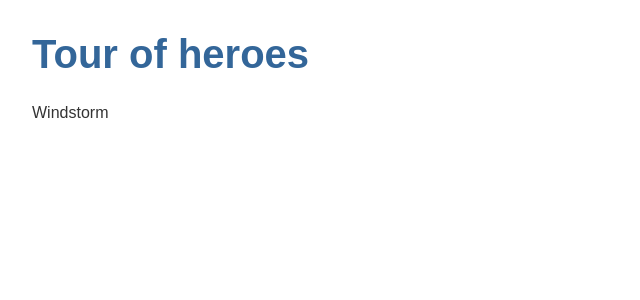
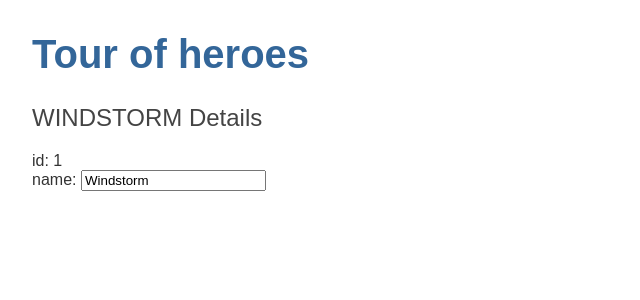
Before and after one commit to vinishkoChan/tour-of-heroes, an Angular app: page / in a window 1280 px wide. Shown: the top 300 px of the page, without its empty margins (0-640 px from the left). Built offline with nearby package versions, Linux system fonts and the light colour scheme.

Commit message:
hero editor add

```diff
--- a/src/app/app.module.ts
+++ b/src/app/app.module.ts
@@ -4,6 +4,7 @@ import { NgModule } from '@angular/core';
 import { AppRoutingModule } from './app-routing.module';
 import { AppComponent } from './app.component';
 import { HeroesComponent } from './heroes/heroes.component';
+import { FormsModule } from '@angular/forms';
 
 @NgModule({
   declarations: [
@@ -12,7 +13,8 @@ import { HeroesComponent } from './heroes/heroes.component';
   ],
   imports: [
     BrowserModule,
-    AppRoutingModule
+    AppRoutingModule,
+    FormsModule
   ],
   providers: [],
   bootstrap: [AppComponent]
--- /dev/null
+++ b/src/app/hero.ts
@@ -0,0 +1,4 @@
+export interface Hero {
+    id: number;
+    name: string;
+}
--- a/src/app/heroes/heroes.component.html
+++ b/src/app/heroes/heroes.component.html
@@ -1 +1,7 @@
-<p>{{hero}}<p>
+<h2>{{hero.name | uppercase}} Details</h2>
+<div><span>id:</span> {{hero.id}}</div>
+<div>
+    <label>name:
+        <input [(ngModel)]="hero.name" placeholder="name" />
+    </label>
+</div>
--- a/src/app/heroes/heroes.component.ts
+++ b/src/app/heroes/heroes.component.ts
@@ -1,4 +1,5 @@
 import { Component, OnInit } from '@angular/core';
+import { Hero } from '../hero';
 
 @Component({
   selector: 'app-heroes',
@@ -7,7 +8,10 @@ import { Component, OnInit } from '@angular/core';
 })
 export class HeroesComponent implements OnInit {
 
-  hero = 'Windstorm';
+  hero: Hero = {
+    id: 1,
+    name: 'Windstorm',
+  }
 
 
   constructor() { }
```
